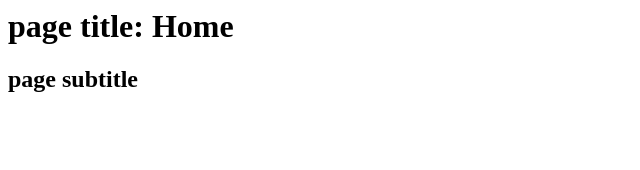
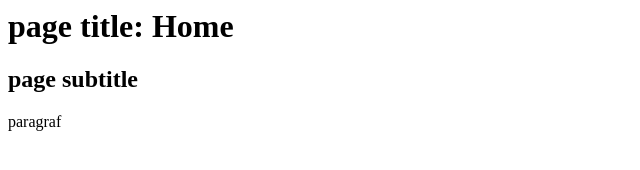
Before and after one commit to Hikaru192/gitTest, a plain HTML site: page index.html in a window 1280 px wide. Shown: the full height of the page, 0-640 px from the left. Drawn offline with Linux system fonts and the light colour scheme.

Commit message:
home job

```diff
--- a/index.html
+++ b/index.html
@@ -1,2 +1,3 @@
 <h1>page title: Home</h1>
 <h2>page subtitle</h2>
+<p>paragraf<p>
```
